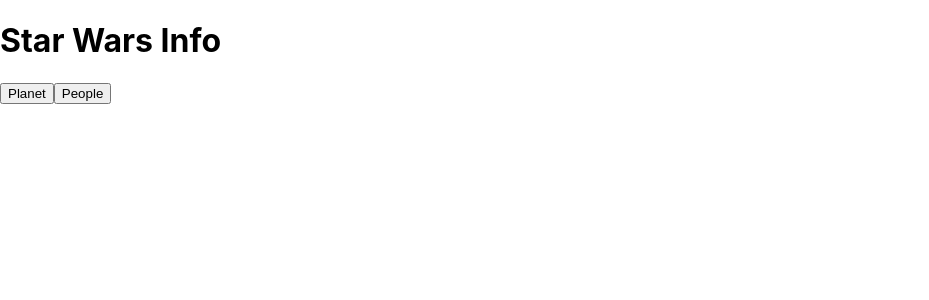
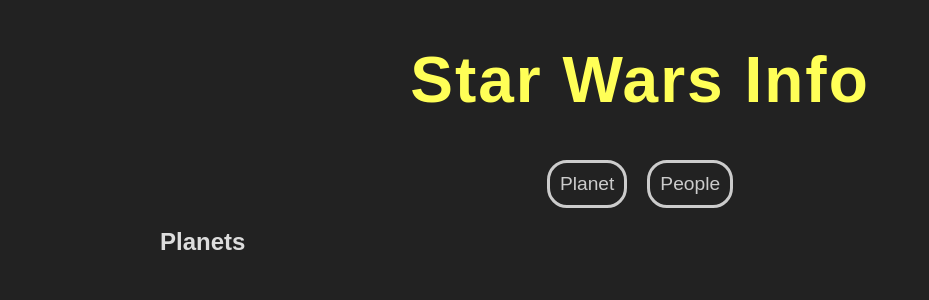
Before and after one commit to Alecsundra/React-Query-example, a React (Create React App) app: page / in a window 1280 px wide. Shown: the top 300 px of the page, without its empty margins (0-929 px from the left). Built offline with nearby package versions, Linux system fonts and the light colour scheme.

Commit message:
basic detup done

```diff
--- a/src/App.js
+++ b/src/App.js
@@ -1,13 +1,22 @@
 import React from 'react';
 import Navbar from './components/Navbar';
+import Planets from './components/Planets';
+import People from './components/People';
+
 
 function App() {
+  const [page, setPage]= React.useState('planets');
   return (
     <div className="App">
       <h1>Star Wars Info</h1>
-        <Navbar />
+        <Navbar setPage={setPage} />
       <div className='content'>
-
+        {page === 'planets'
+        ?
+          <Planets />
+        :
+          <People />
+        }
       </div>
     </div>
   );
--- a/src/components/Navbar.js
+++ b/src/components/Navbar.js
@@ -1,10 +1,10 @@
 import React from 'react';
 
-const Navbar = () => {
+const Navbar = ({ setPage }) => {
     return (
         <nav>
-            <button>Planet</button>
-            <button>People</button>
+            <button onClick={()=>setPage('planets')}>Planet</button>
+            <button onClick={()=>setPage('people')}>People</button>
         </nav>
      );
 }
--- a/src/components/People.js
+++ b/src/components/People.js
@@ -0,0 +1,11 @@
+import React from 'react';
+
+const People = () => {
+  return (
+    <div>
+      <h2>People</h2>
+    </div>
+  );
+}
+
+export default People;
--- a/src/components/Planets.js
+++ b/src/components/Planets.js
@@ -0,0 +1,11 @@
+import React from 'react';
+
+const Planets = () => {
+  return (
+    <div>
+      <h2>Planets</h2>
+    </div>
+  );
+}
+
+export default Planets;
--- a/src/index.css
+++ b/src/index.css
@@ -1,13 +1,33 @@
 body {
   margin: 0;
-  font-family: -apple-system, BlinkMacSystemFont, 'Segoe UI', 'Roboto', 'Oxygen',
-    'Ubuntu', 'Cantarell', 'Fira Sans', 'Droid Sans', 'Helvetica Neue',
-    sans-serif;
-  -webkit-font-smoothing: antialiased;
-  -moz-osx-font-smoothing: grayscale;
+  font-family: sans-serif;
+  background: #222;
+  color: #ddd;
+  text-align: center;
 }
-
-code {
-  font-family: source-code-pro, Menlo, Monaco, Consolas, 'Courier New',
-    monospace;
+.App{
+  width: 960px;
+  margin: 0 auto;
 }
+h1{
+  color: #ffff57;
+  font-size: 4em;
+  letter-spacing: 2px;
+}
+button{
+  margin: 0 10px;
+  background: transparent;
+  border: 3px solid #ccc;
+  border-radius: 20px;
+  padding: 10px;
+  color: #ccc;
+  font-size: 1.2em;
+  cursor: pointer;
+}
+button:hover{
+  color: #fff;
+  border-color: #fff;;
+}
+.content{
+  text-align: left;
+}
```
